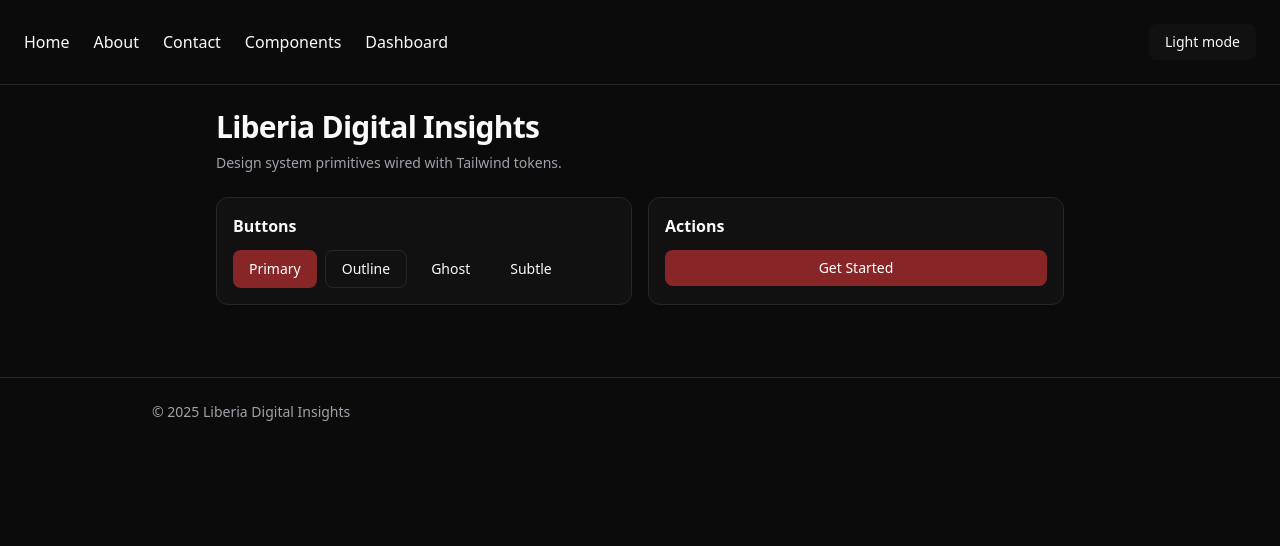
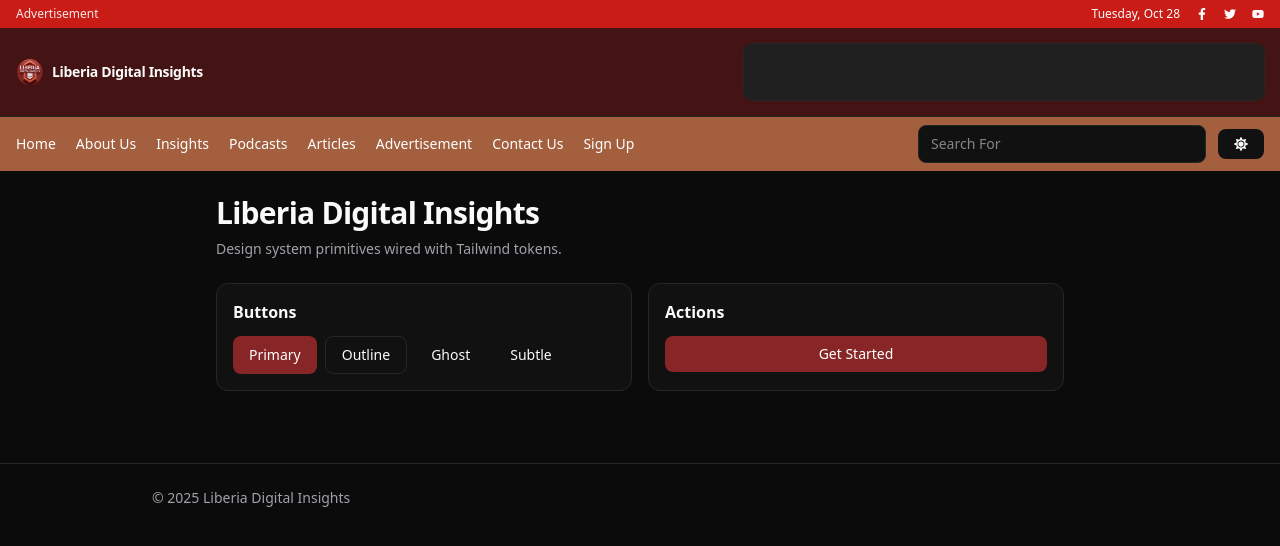
Before and after one commit to LiberiaDigitalInsights/liberia-digital-insights, a React (Vite) app in the folder frontend/: page / in a window 1280 px wide. Shown: the top 546 px of the page. Built offline with nearby package versions, Linux system fonts and the light colour scheme.

Commit message:
feat: enhance Navbar with new layout and social media links; add search functionality and theme toggle integration

```diff
--- a/frontend/package.json
+++ b/frontend/package.json
@@ -17,6 +17,7 @@
     "@tailwindcss/vite": "^4.1.16",
     "react": "^19.1.1",
     "react-dom": "^19.1.1",
+    "react-icons": "^5.5.0",
     "react-router-dom": "^7.9.4",
     "recharts": "^2.15.4",
     "tailwindcss": "^4.1.16"
--- /dev/null
+++ b/frontend/src/components/Logo.jsx
@@ -0,0 +1,13 @@
+import React from 'react';
+import { Link } from 'react-router-dom';
+
+export default function Logo({ className }) {
+  return (
+    <Link to="/" aria-label="Liberia Digital Insights home" className={className}>
+      <div className="flex items-center gap-2">
+        <img src="/LDI_favicon.png" alt="LDI" className="h-7 w-7 rounded-sm" />
+        <span className="text-sm font-semibold tracking-tight">Liberia Digital Insights</span>
+      </div>
+    </Link>
+  );
+}
--- a/frontend/src/components/Navbar.jsx
+++ b/frontend/src/components/Navbar.jsx
@@ -1,27 +1,63 @@
 import { Link } from 'react-router-dom';
 import ThemeToggle from './ThemeToggle';
 import React from 'react';
+import Logo from './Logo';
+import Search from './Search';
+import { CATEGORIES } from '../constants/categories';
+import { FaFacebookF, FaTwitter, FaYoutube } from 'react-icons/fa';
 
 function Navbar() {
   const [open, setOpen] = React.useState(false);
   return (
-    <nav className="border-b border-[var(--color-border)]">
-      <div className="mx-auto flex max-w-7xl items-center justify-between p-4 md:p-6">
+    <nav className="sticky top-0 z-40">
+      {/* Top utility strip with date + social */}
+      <div className="hidden bg-[var(--color-nav-top)] text-xs md:block">
+        <div className="mx-auto flex max-w-7xl items-center justify-between px-4 py-1.5">
+          <div className="text-white/90">Advertisement</div>
+          <div className="flex items-center gap-4 text-white">
+            <span className="hidden md:inline">{new Date().toLocaleDateString(undefined, { weekday: 'long', month: 'short', day: 'numeric' })}</span>
+            <a href="#" aria-label="Facebook" className="hover:opacity-90"><FaFacebookF /></a>
+            <a href="#" aria-label="Twitter" className="hover:opacity-90"><FaTwitter /></a>
+            <a href="#" aria-label="YouTube" className="hover:opacity-90"><FaYoutube /></a>
+          </div>
+        </div>
+      </div>
+
+      {/* Mid header with logo + banner ad */}
+      <div className="bg-[var(--color-nav-mid)]/60 backdrop-blur supports-[backdrop-filter]:bg-[var(--color-nav-mid)]/50">
+        <div className="mx-auto grid max-w-7xl grid-cols-[auto_1fr] items-center gap-6 px-4 py-4">
+          <Logo />
+          <div className="hidden justify-end md:flex">
+            <div className="h-14 w-[520px] rounded-[var(--radius-md)] bg-[color-mix(in_oklab,var(--color-surface),white_8%)] ring-1 ring-[var(--color-border)]" />
+          </div>
+        </div>
+      </div>
+
+      {/* Primary nav bar with menu + search */}
+      <div className="border-t border-[var(--color-border)] bg-[var(--color-nav-bottom)] text-white">
+        <div className="mx-auto flex max-w-7xl items-center gap-4 px-4 py-2 text-sm">
+          <div className="hidden items-center gap-5 md:flex">
+            <Link to="/">Home</Link>
+            <Link to="/about">About Us</Link>
+            <Link to="/insights">Insights</Link>
+            <Link to="/podcasts">Podcasts</Link>
+            <Link to="/articles">Articles</Link>
+            <Link to="/advertisement">Advertisement</Link>
+            <Link to="/contact">Contact Us</Link>
+            <Link to="/signup">Sign Up</Link>
+          </div>
+          <div className="ml-auto hidden items-center gap-3 md:flex">
+            <Search placeholder="Search For" onSubmit={(q) => console.log('search', q)} />
+            <ThemeToggle />
+          </div>
           <button
-          className="md:hidden rounded px-2 py-1 text-sm hover:bg-[color-mix(in_oklab,var(--color-surface),white_6%)]"
+            className="md:hidden rounded px-2 py-1 text-sm text-white"
             aria-label="Toggle menu"
             onClick={() => setOpen((v) => !v)}
           >
             ☰
           </button>
-        <div className="hidden md:flex gap-6">
-          <Link to="/">Home</Link>
-          <Link to="/about">About</Link>
-          <Link to="/contact">Contact</Link>
-          <Link to="/components">Components</Link>
-          <Link to="/dashboard">Dashboard</Link>
         </div>
-        <ThemeToggle />
       </div>
       {/* Mobile drawer */}
       <div
@@ -35,11 +71,11 @@
         />
         {/* Drawer panel */}
         <div
-          className={`absolute right-0 top-0 h-full w-72 border-l border-[var(--color-border)] bg-[var(--color-surface)] shadow-xl transition-transform duration-300 ${open ? 'translate-x-0' : 'translate-x-full'}`}
+          className={`absolute right-0 top-0 h-full w-80 border-l border-[var(--color-border)] bg-[var(--color-surface)] shadow-xl transition-transform duration-300 ${open ? 'translate-x-0' : 'translate-x-full'}`}
           role="dialog"
           aria-modal="true"
         >
-          <div className="flex items-center justify-between p-4">
+          <div className="flex items-center justify-between border-b border-[var(--color-border)] p-4">
             <span className="text-sm font-semibold">Menu</span>
             <button
               className="rounded px-2 py-1 text-sm hover:bg-[color-mix(in_oklab,var(--color-surface),white_6%)]"
@@ -49,22 +85,33 @@
               ✕
             </button>
           </div>
-          <div className="flex flex-col gap-2 p-4">
-            <Link onClick={() => setOpen(false)} to="/">
-              Home
+          <div className="flex flex-col gap-3 p-4">
+            <Search onSubmit={(q) => { setOpen(false); console.log('search', q); }} />
+            <button className="rounded-[var(--radius-md)] bg-brand-500 px-3 py-2 text-sm text-white hover:bg-brand-600">
+              Subscribe
+            </button>
+            <div>
+              <ThemeToggle />
+            </div>
+            <nav className="mt-1 flex flex-col gap-2 text-sm">
+              <Link onClick={() => setOpen(false)} to="/">Home</Link>
+              <Link onClick={() => setOpen(false)} to="/about">About</Link>
+              <Link onClick={() => setOpen(false)} to="/contact">Contact</Link>
+              <Link onClick={() => setOpen(false)} to="/components">Components</Link>
+              <Link onClick={() => setOpen(false)} to="/dashboard">Dashboard</Link>
+            </nav>
+            <div className="mt-1 grid grid-cols-2 gap-2">
+              {CATEGORIES.slice(0, 10).map((c) => (
+                <Link
+                  key={c}
+                  onClick={() => setOpen(false)}
+                  to={`/category/${encodeURIComponent(c.toLowerCase())}`}
+                  className="text-sm text-[var(--color-muted)] hover:text-[var(--color-text)]"
+                >
+                  {c}
                 </Link>
-            <Link onClick={() => setOpen(false)} to="/about">
-              About
-            </Link>
-            <Link onClick={() => setOpen(false)} to="/contact">
-              Contact
-            </Link>
-            <Link onClick={() => setOpen(false)} to="/components">
-              Components
-            </Link>
-            <Link onClick={() => setOpen(false)} to="/dashboard">
-              Dashboard
-            </Link>
+              ))}
+            </div>
           </div>
         </div>
       </div>
--- /dev/null
+++ b/frontend/src/components/Search.jsx
@@ -0,0 +1,76 @@
+import React from 'react';
+import Input from './ui/Input';
+import { Link } from 'react-router-dom';
+import { CATEGORIES } from '../constants/categories';
+
+export default function Search({ placeholder = 'Search…', className, onResults }) {
+  const [q, setQ] = React.useState('');
+  const [results, setResults] = React.useState([]);
+  const [open, setOpen] = React.useState(false);
+  const containerRef = React.useRef(null);
+
+  React.useEffect(() => {
+    const handler = (e) => {
+      if (!containerRef.current?.contains(e.target)) setOpen(false);
+    };
+    document.addEventListener('click', handler);
+    return () => document.removeEventListener('click', handler);
+  }, []);
+
+  React.useEffect(() => {
+    const id = setTimeout(() => {
+      const term = q.trim();
+      if (term.length < 3) {
+        setResults([]);
+        setOpen(false);
+        onResults?.([]);
+        return;
+      }
+      // Simple local search demo against categories and key nav items
+      const pool = [
+        ...CATEGORIES.map((c) => ({ label: c, to: `/category/${encodeURIComponent(c.toLowerCase())}` })),
+        { label: 'Home', to: '/' },
+        { label: 'About Us', to: '/about' },
+        { label: 'Podcasts', to: '/podcasts' },
+        { label: 'Articles', to: '/articles' },
+        { label: 'Contact Us', to: '/contact' },
+      ];
+      const filtered = pool.filter((p) => p.label.toLowerCase().includes(term.toLowerCase())).slice(0, 8);
+      setResults(filtered);
+      setOpen(true);
+      onResults?.(filtered);
+    }, 250);
+    return () => clearTimeout(id);
+  }, [q, onResults]);
+
+  return (
+    <div ref={containerRef} className={className + ' relative'}>
+      <Input
+        value={q}
+        onChange={(e) => setQ(e.target.value)}
+        placeholder={placeholder}
+        className="w-64 md:w-72"
+        aria-autocomplete="list"
+        aria-expanded={open}
+        role="combobox"
+      />
+      {open && results.length > 0 && (
+        <div className="absolute z-50 mt-1 w-full overflow-hidden rounded-[var(--radius-md)] border border-[var(--color-border)] bg-[var(--color-surface)] shadow">
+          <ul className="max-h-72 overflow-y-auto py-1 text-sm">
+            {results.map((r) => (
+              <li key={r.to}>
+                <Link
+                  to={r.to}
+                  className="block px-3 py-2 hover:bg-[color-mix(in_oklab,var(--color-surface),white_6%)]"
+                  onClick={() => setOpen(false)}
+                >
+                  {r.label}
+                </Link>
+              </li>
+            ))}
+          </ul>
+        </div>
+      )}
+    </div>
+  );
+}
--- a/frontend/src/components/ThemeToggle.jsx
+++ b/frontend/src/components/ThemeToggle.jsx
@@ -1,13 +1,17 @@
 import React from 'react';
 import Button from './ui/Button';
 import { useTheme } from '../context/ThemeContext';
+import { FaMoon, FaSun } from 'react-icons/fa';
 
 export default function ThemeToggle() {
   const { theme, toggleTheme } = useTheme();
   const isLight = theme === 'light';
   return (
-    <Button variant="subtle" onClick={toggleTheme} aria-label="Toggle theme">
-      {isLight ? 'Dark' : 'Light'} mode
-    </Button>
+    <Button
+      variant="subtle"
+      onClick={toggleTheme}
+      aria-label={isLight ? 'Switch to dark mode' : 'Switch to light mode'}
+      leftIcon={isLight ? <FaMoon aria-hidden /> : <FaSun aria-hidden />}
+    />
   );
 }
--- /dev/null
+++ b/frontend/src/constants/categories.js
@@ -0,0 +1,21 @@
+export const CATEGORIES = [
+  'Technology',
+  'Entrepreneurship',
+  'Digital Transformation',
+  'E-Commerce',
+  'Telecommunications',
+  'Education & Digital Literacy',
+  'AI & Innovation',
+  'Social Media Trends',
+  'Cybersecurity',
+  'Gaming & Entertainment',
+  'Business & Digital Economy',
+  'Tech Policies & Governance',
+  'Women in Tech',
+  'Startup Success Stories',
+  'Events & Hackathons',
+  'Opinion & Editorials',
+  'HealthTech',
+  'Environment & Sustainability in Tech',
+  'Tech for Social Good',
+];
--- a/frontend/src/index.css
+++ b/frontend/src/index.css
@@ -28,6 +28,11 @@
   --radius-xl: 1rem;
 
   --spacing-3_5: 0.875rem;
+
+  /* Navbar palette approximated from reference */
+  --color-nav-top: #c91c16;
+  --color-nav-mid: #7f1d1d; /* deep red */
+  --color-nav-bottom: #a35f3e; /* brown */
 }
 
 :root {
```
Also changed, not shown: 1 other file (tests, documents, lock files or other folders). Lines whose indentation alone changed are shown as unchanged.
